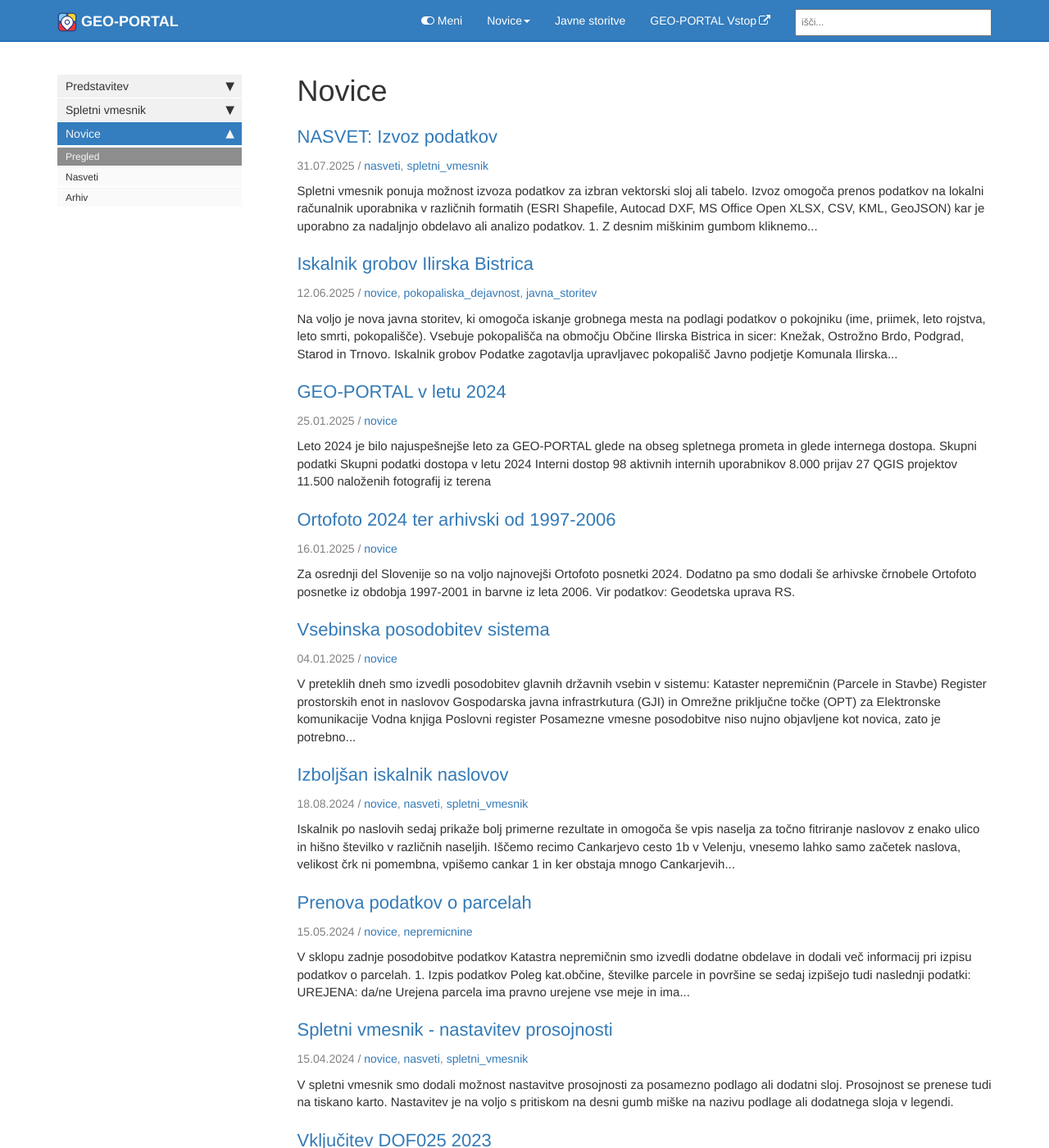
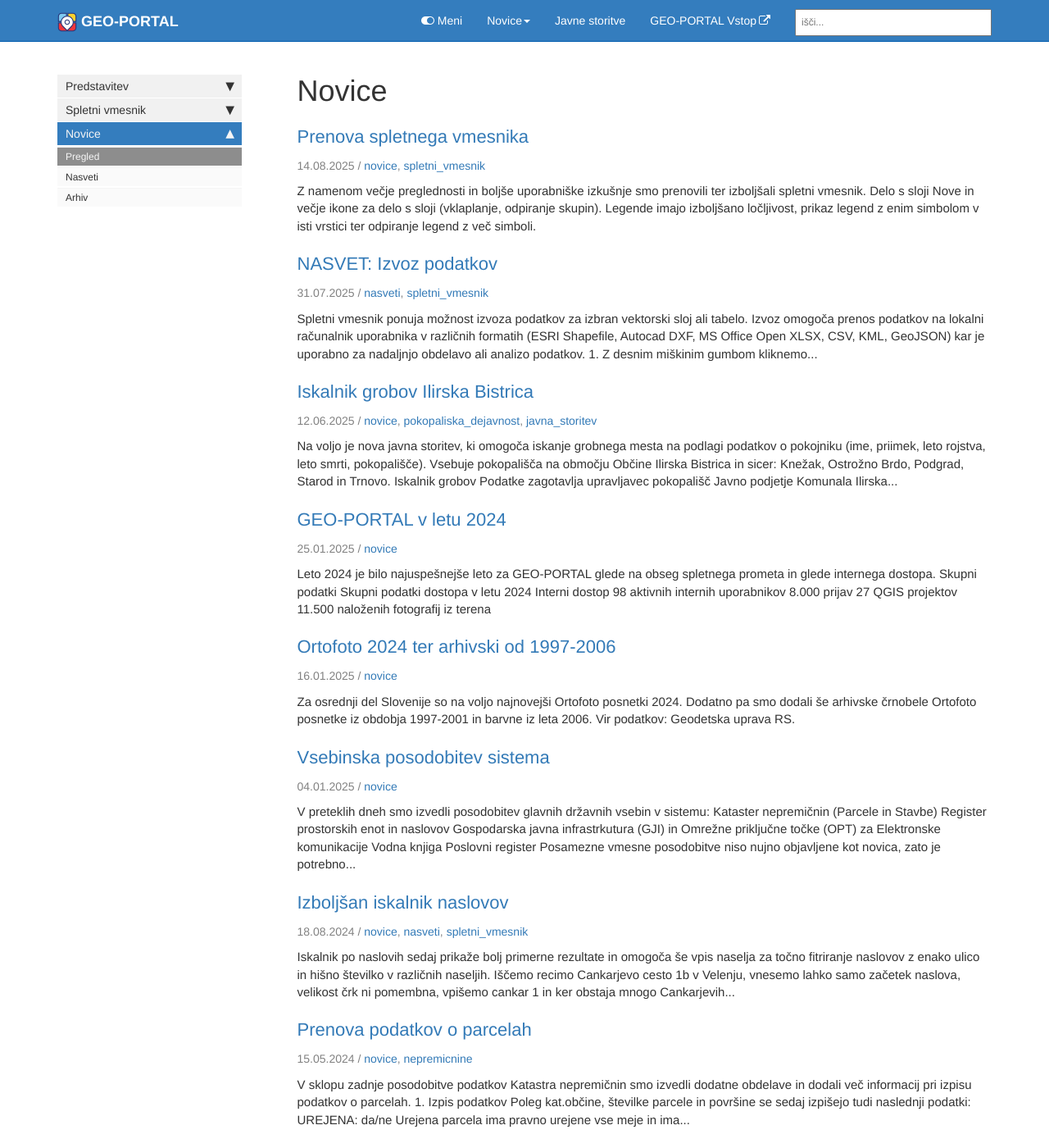
Before and after one commit to geo-portal/geo-portal.github.io, a Jekyll site: the page built from pages/news/news.html, in a window 1280 px wide and 1400 px high. Shown: the whole window at 82% size. Built offline with Jekyll 4.4.1, drawn with Linux system fonts in a browser that asks for light colours; comment, search, counter and statistics services are not loaded; some of the changed text lies outside the part shown.

Commit message:
novice, vsebina

```diff
--- a/_data/sidebars/gp_sidebar.yml
+++ b/_data/sidebars/gp_sidebar.yml
@@ -52,8 +52,12 @@ entries:
     output: web
     folderitems:
 
+      - title: Začetek
+        url: /sv_zacetek.html
+        output: web
+
       - title: Delo s sloji
-        url: /delo_s_sloji.html
+        url: /sv_delo_s_sloji.html
         output: web
 
   - title: Novice
--- /dev/null
+++ b/_posts/2025-08-14-prenova-spletnega-vmesnika.md
@@ -0,0 +1,36 @@
+---
+title:  "Prenova spletnega vmesnika"
+permalink: 2025-08-16-prenova-spletnega-vmesnika.html
+tags: [novice, spletni_vmesnik]
+summary: "Z namenom večje preglednosti in boljše uporabniške izkušnje smo prenovili ter izboljšali spletni vmesnik."
+---
+
+Z namenom večje preglednosti in boljše uporabniške izkušnje smo prenovili ter izboljšali spletni vmesnik.
+
+### Delo s sloji
+
+- Nove in večje ikone za delo s sloji (vklaplanje, odpiranje skupin).
+- Legende imajo izboljšano ločljivost, prikaz legend z enim simbolom v isti vrstici ter odpiranje legend z več simboli.
+
+  {% include image.html file="posts/2025-08-14-01.png" alt="delo s sloji" caption="Skupine in različne vrste legend" %}
+
+### Lokacijska poizvedba
+
+- Prikaz podatkov je bolj pregleden z možnostjo zapiranja in odpiranja posameznih rezultatov.
+
+  {% include image.html file="posts/2025-08-14-02.png" alt="lokacijska poizvedba" caption="Lokacijska poizvedba" %}
+
+### Tabela opisnih podatkov
+
+- Različno barvanje vrstic glede na določene kriterije v podatkih.
+- Izboljšano delo s filtriranjem podatkov v tabeli (sedaj je možno filtrirati tudi več različnih slojev hkrati).
+
+  {% include image.html file="posts/2025-08-14-03.png" alt="opisna tabela" caption="Primer pogojnega označevanja vrstic: Okvare s statusom Intervencija so drugače obarvane" %}
+
+### Splošne izboljšave
+
+- Povečana velikost pisave in nekaj oblikovnih sprememb vmesnika
+- Prenovljene ikone v glavni orodni vrstici
+- Druge manjše posodobitve in popravki
+
+{% include image.html file="posts/2025-08-14-04.png" alt="spletni vmesnik" caption="Prenovljen spletni vmesnik" %}
--- a/feed.xml
+++ b/feed.xml
@@ -13,7 +13,7 @@ layout: none
         <pubDate>{{ site.time | date_to_rfc822 }}</pubDate>
         <lastBuildDate>{{ site.time | date_to_rfc822 }}</lastBuildDate>
         <generator>Jekyll v{{ jekyll.version }}</generator>
-        {% for post in site.posts limit:10 %}
+        {% for post in site.posts limit:20 %}
         <item>
             <title>{{ post.title | xml_escape }}</title>
             <description>{{ post.content | xml_escape }}</description>
```
Also changed, not shown: _posts/2025-07-31-nasvet-izvoz-podatkov.md (+1 -1 lines), pages/spletni_vmesnik/sv_delo_s_sloji.md (renamed from pages/spletni_vmesnik/delo_s_sloji.md, +1 -1 lines), images/posts/2025-08-14-01.png (added), images/posts/2025-08-14-02.png (added), images/posts/2025-08-14-03.png (added), images/posts/2025-08-14-04.png (added).
